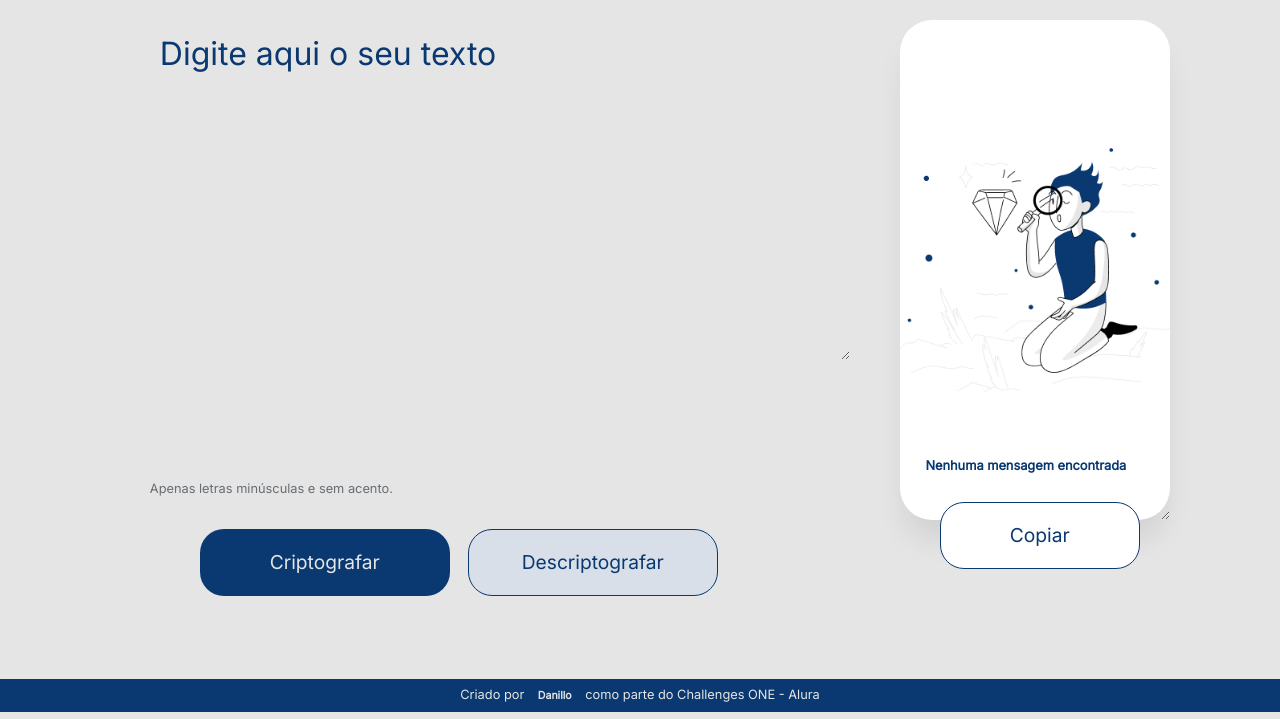
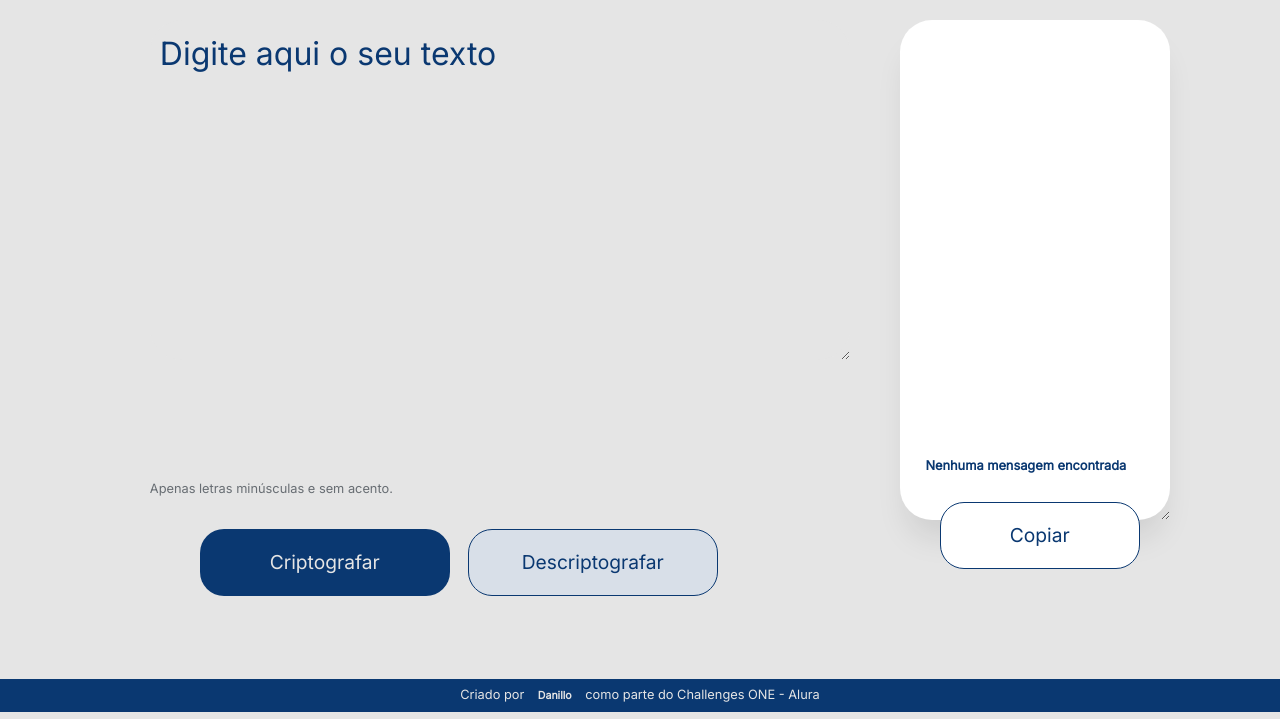
Before and after one commit to danillobarcelos/decodificador-de-texto, a plain HTML site: page index.html in a window 1280 px wide. Both pictures are taken after a click on the button "Criptografar". Shown: the part 81-800 px from the top of the page. Drawn offline with Linux system fonts and the light colour scheme.

Commit message:
iniciando javascript

```diff
--- a/index.html
+++ b/index.html
@@ -20,7 +20,7 @@
             </div>
 
             <div class="btn">
-                <button class="btn-cript">Criptografar</button>
+                <button class="btn-cript" onclick="btnCriptografar()">Criptografar</button>
                 <button class="btn-descript">Descriptografar</button>
             </div>
         </section>
@@ -34,5 +34,8 @@
     <footer>
         <p>Criado por <a href="https://www.linkedin.com/in/danillobarcelos/" target="_blank">Danillo</a> como parte do Challenges ONE - Alura</p>
     </footer>
+
+    <script src="script.js"></script>
+
 </body>
 </html>
--- /dev/null
+++ b/script.js
@@ -0,0 +1,22 @@
+const textArea = document.querySelector('.txt-original');
+const textoAlterado = document.querySelector(".txt-alterado");
+
+function criptografar(stringCriptografada) {
+    let matrizChaves = [["e", "enter"], ["i", "imes"], ["a", "ai"], ["o", "ober"], ["u", "ufat"]];
+    stringCriptografada = stringCriptografada.toLowerCase();
+
+    for (i = 0; i < matrizChaves.length; i++) {
+        if (stringCriptografada.includes(matrizChaves[i][0])) {
+            stringCriptografada = stringCriptografada.replaceAll(matrizChaves[i][0], matrizChaves[i][1])
+        }
+    }
+    return stringCriptografada;
+}
+
+function btnCriptografar() {
+    const textoCriptografado = criptografar(textArea.value);
+    textoAlterado.value = textoCriptografado;
+    textArea.value = '';
+
+    document.querySelector('.txt-alterado').style.backgroundImage = "none";
+}
```
